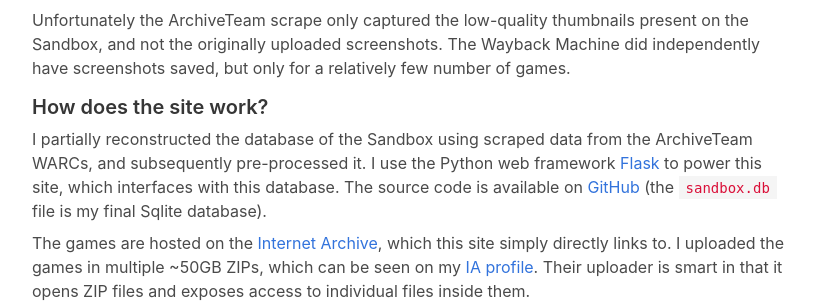
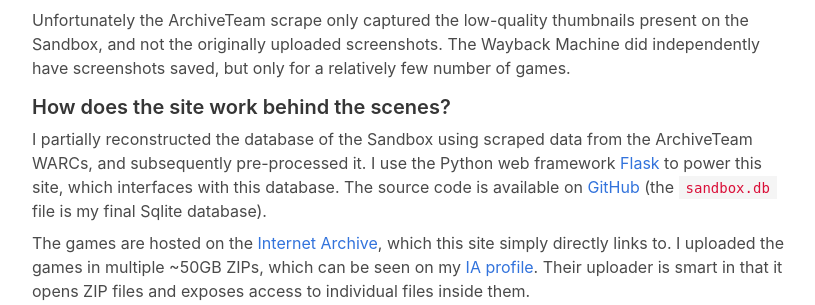
Before and after one commit to honno/yygarchive.org, a Flask app: page / in a window 1280 px wide. Shown: the part 887-1192 px from the top of the page, without its empty margins (32-847 px from the left). Run offline with Flask 2, Linux system fonts and the light colour scheme; some libraries are stand-ins or nearby versions.

Commit message:
basic readme, minor index text change

```diff
--- a/app/templates/index.html
+++ b/app/templates/index.html
@@ -24,7 +24,7 @@
             <h3 class="title is-5 mt-4 mb-2">Where are the screenshots?</h3>
             <p class="mb-2">Unfortunately the ArchiveTeam scrape only captured the low-quality thumbnails present on the Sandbox, and not the originally uploaded screenshots. The Wayback Machine did independently have screenshots saved, but only for a relatively few number of games.</p>
 
-            <h3 class="title is-5 mt-4 mb-2">How does the site work?</h3>
+            <h3 class="title is-5 mt-4 mb-2">How does the site work behind the scenes?</h3>
             <p class="mb-2">I partially reconstructed the database of the Sandbox using scraped data from the ArchiveTeam WARCs, and subsequently pre-processed it. I use the Python web framework <a href="https://flask.palletsprojects.com/">Flask</a> to power this site, which interfaces with this database. The source code is available on <a href="https://github.com/Honno/yyg-sandbox-search">GitHub</a> (the <code>sandbox.db</code> file is my final Sqlite database).</p>
             <p class="mb-2">The games are hosted on the <a href="https://archive.org/">Internet Archive</a>, which this site simply directly links to. I uploaded the games in multiple ~50GB ZIPs, which can be seen on my <a href="https://archive.org/details/@honno">IA profile</a>. Their uploader is smart in that it opens ZIP files and exposes access to individual files inside them.</p>
             <p class="mb-2">I host this site using <a href="https://www.pythonanywhere.com/">PythonAnywhere</a>, with the <code>yygarchive.org</code> domain bought from <a href="https://www.namecheap.com/">NameCheap</a>.</p>
```
Also changed, not shown: README.md (added).
